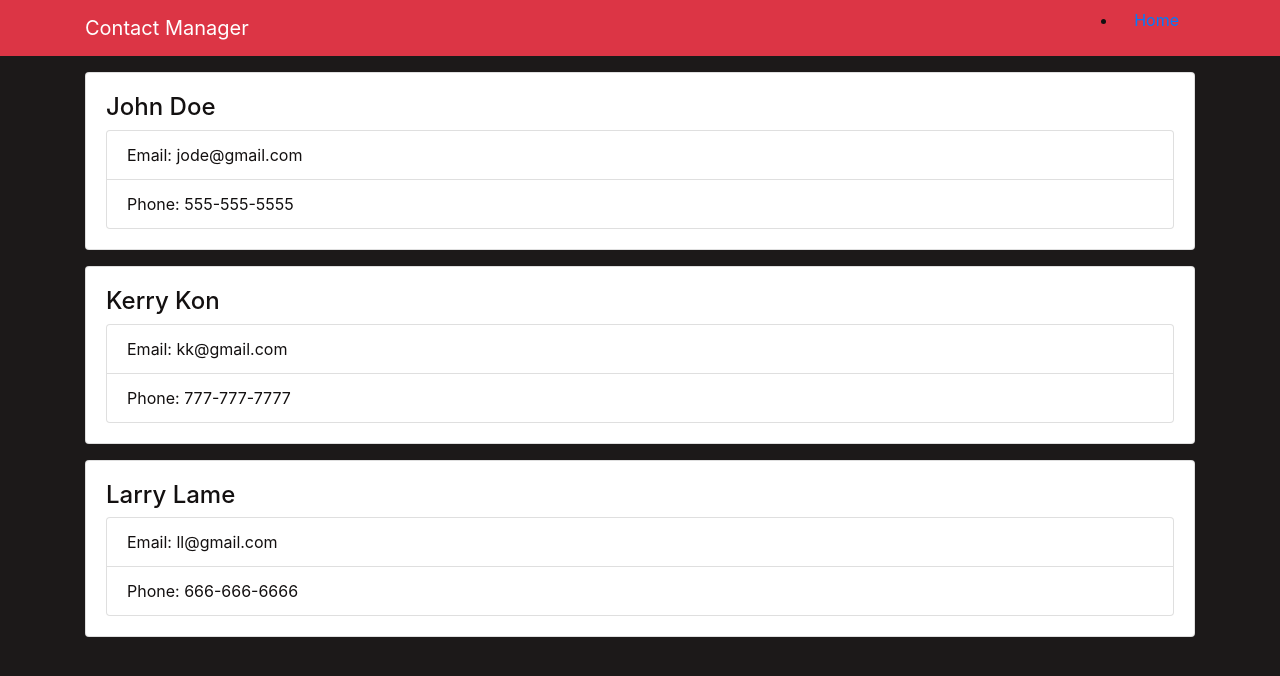
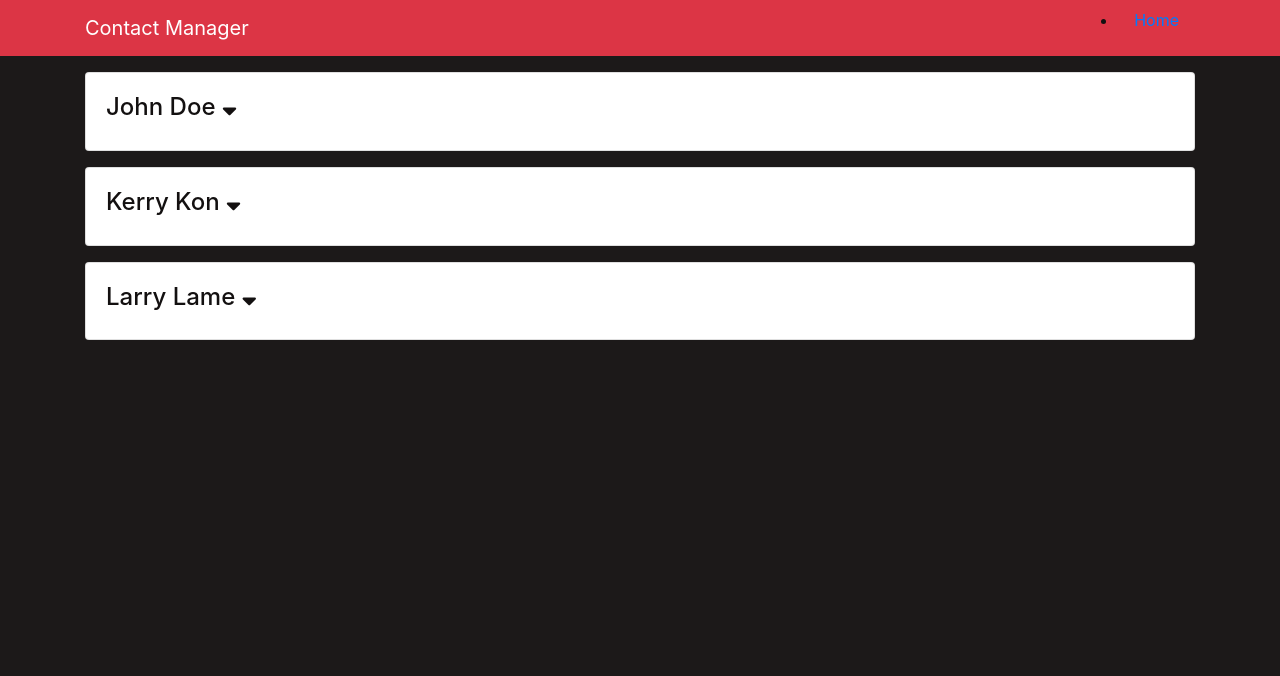
Before and after one commit to alexsjcho/contact-manager-react-app, a React (Create React App) app: page / in a window 1280 px wide. Shown: the top 676 px of the page. Built offline with nearby package versions, Linux system fonts and the light colour scheme.

Commit message:
worked on changing states for Contacts and Contact.js files

```diff
--- a/public/index.html
+++ b/public/index.html
@@ -10,13 +10,16 @@
     <meta name="theme-color" content="#000000" />
 
     <link rel="manifest" href="%PUBLIC_URL%/manifest.json" />
-
+    <link
+      rel="stylesheet"
+      href="https://use.fontawesome.com/releases/v5.7.2/css/all.css"
+      integrity="sha384-fnmOCqbTlWIlj8LyTjo7mOUStjsKC4pOpQbqyi7RrhN7udi9RwhKkMHpvLbHG9Sr"
+      crossorigin="anonymous"
+    />
     <title>Contact Manager Practice React App</title>
   </head>
   <body>
     <noscript>You need to enable JavaScript to run this app.</noscript>
     <div id="root"></div>
   </body>
-
-
 </html>
--- a/src/components/Contact.js
+++ b/src/components/Contact.js
@@ -2,16 +2,29 @@
 import PropTypes from "prop-types";
 
 class Contact extends Component {
+  state = {
+    showContactInfo: false
+  };
+  onShowClick = e => {
+    this.setState({ showContactInfo: !this.state.showContactInfo });
+  };
+
   render() {
     const { contact } = this.props;
+    const { showContactInfo } = this.state;
 
     return (
       <div className="card card-body mb-3">
-        <h4>{contact.name}</h4>
-        <ul className="list-group">
-          <li className="list-group-item"> Email: {contact.email}</li>
-          <li className="list-group-item"> Phone: {contact.phone}</li>
-        </ul>
+        <h4>
+          {contact.name}{" "}
+          <i onClick={this.onShowClick} className="fas fa-sort-down" />{" "}
+        </h4>
+        {showContactInfo ? (
+          <ul className="list-group">
+            <li className="list-group-item"> Email: {contact.email}</li>
+            <li className="list-group-item"> Phone: {contact.phone}</li>
+          </ul>
+        ) : null}
       </div>
     );
   }
```
